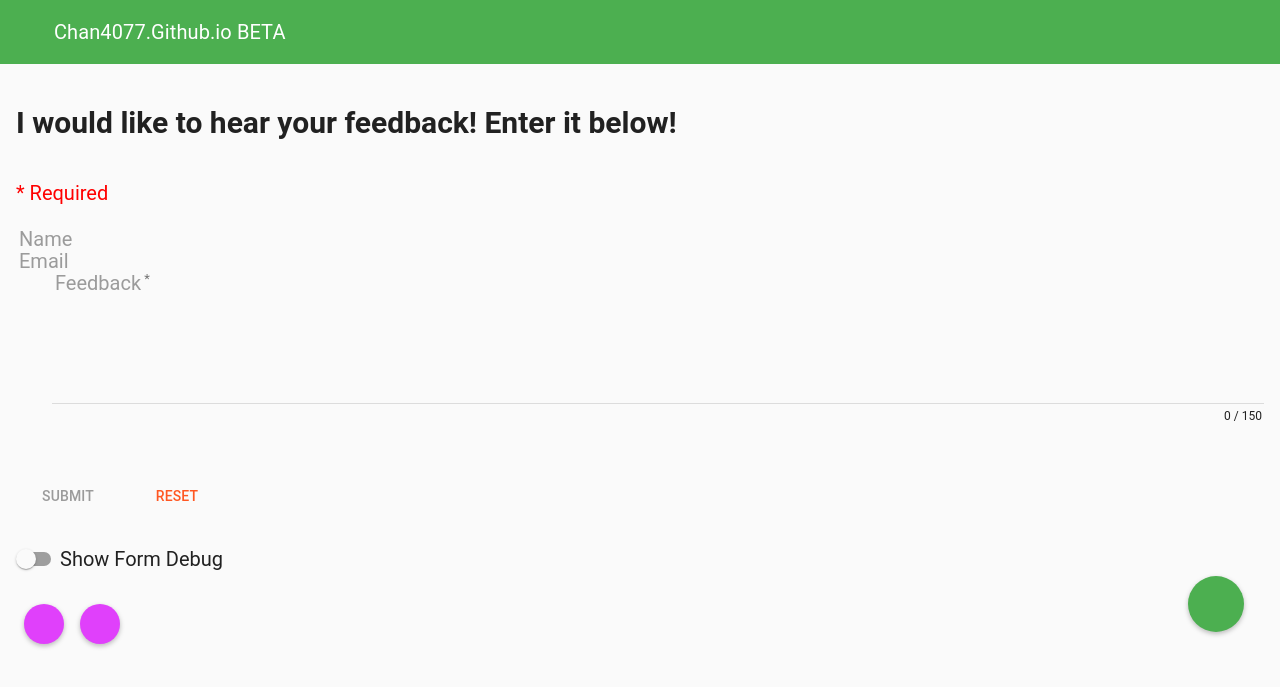
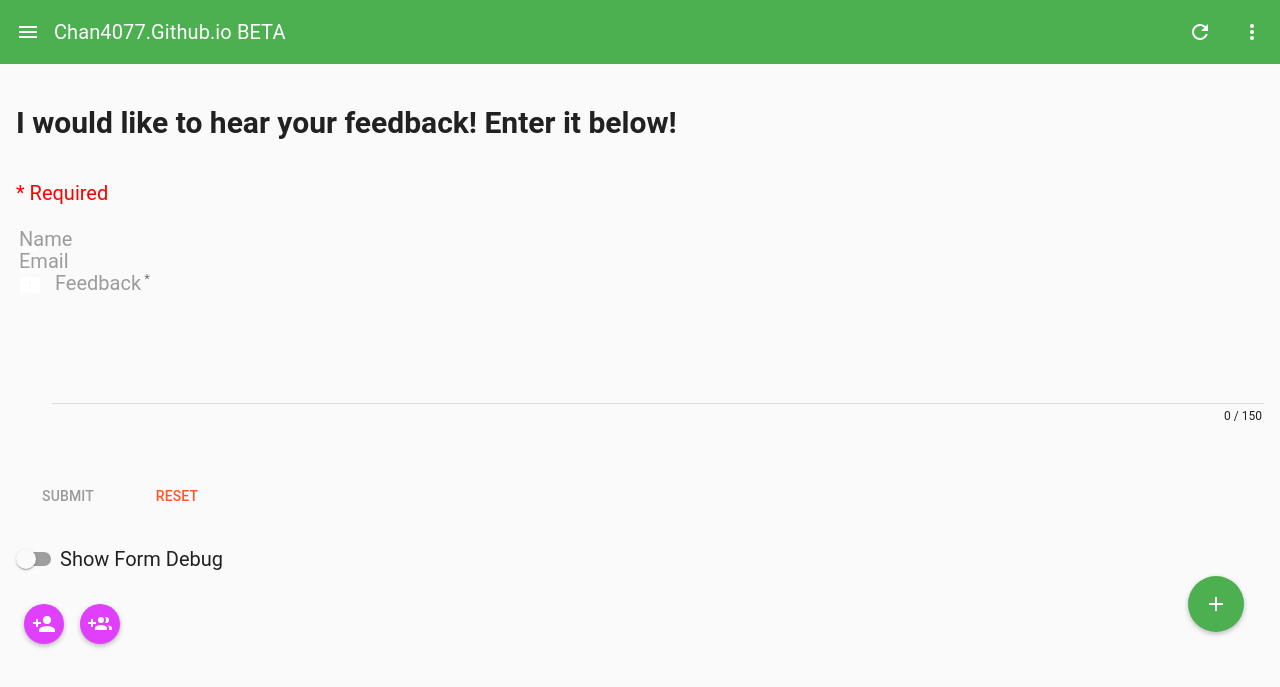
Before and after one commit to EdricChan03/edricchan03.github.io, a Jekyll site: the page angular/test.html, which Jekyll copies as it is, in a window 1280 px wide. Shown: the top 687 px of the page. Built offline with Jekyll 4.4.1, drawn with Linux system fonts in a browser that asks for light colours.

Commit message:
:checkered_flag: Revert back to md-svg-icon

```diff
--- a/angular/test.html
+++ b/angular/test.html
@@ -38,7 +38,7 @@
                     <md-tooltip>
                         SideNav
                     </md-tooltip>
-                    <md-icon md-font-icon="mdi-menu" aria-label="menu"></md-icon>
+                    <md-icon md-svg-icon="menu" aria-label="menu"></md-icon>
                 </md-button>
                 <h2 class="md-flex">
                     Chan4077.Github.io BETA
@@ -49,7 +49,7 @@
                     <md-tooltip>
                         Refresh
                     </md-tooltip>
-                    <md-icon md-font-icon="mdi-refresh" aria-label="refresh"></md-icon>
+                    <md-icon md-svg-icon="refresh" aria-label="refresh"></md-icon>
                 </md-button>
                 <!--mdMenu-->
                 <md-menu>
@@ -57,30 +57,30 @@
                         <md-tooltip>
                             More
                         </md-tooltip>
-                        <md-icon md-menu-origin md-font-icon="mdi-dots-vertical"></md-icon>
+                        <md-icon md-menu-origin md-svg-icon="dots-vertical"></md-icon>
                     </md-button>
                     <md-menu-content>
                         <md-menu-item>
                             <md-button ng-click="whats_new($event)">
-                                <md-icon md-font-icon="mdi-alert-octagon" md-menu-align-target></md-icon>
+                                <md-icon md-svg-icon="alert-octagon" md-menu-align-target></md-icon>
                                 What's New
                             </md-button>
                         </md-menu-item>
                         <md-menu-item>
                             <md-button ng-click="settings($event)">
-                                <md-icon md-font-icon="mdi-settings" md-menu-align-target></md-icon>
+                                <md-icon md-svg-icon="settings" md-menu-align-target></md-icon>
                                 Settings
                             </md-button>
                         </md-menu-item>
                         <md-menu-item>
                             <md-button ng-click="">
-                                <md-icon md-font-icon="mdi-alert" md-menu-align-target></md-icon>
+                                <md-icon md-svg-icon="alert" md-menu-align-target></md-icon>
                                 Report A Problem
                             </md-button>
                         </md-menu-item>
                         <md-menu-item>
                             <md-button ng-click="about_site()">
-                                <md-icon md-font-icon="mdi-help-circle-outline" md-menu-align-target></md-icon>
+                                <md-icon md-svg-icon="help-circle-outline" md-menu-align-target></md-icon>
                                 About This Site
                             </md-button>
                         </md-menu-item>
@@ -95,14 +95,14 @@
                 <br>
                 <md-input-container class="md-icon-float md-block">
                     <label>Name</label>
-                    <md-icon md-font-icon="mdi-account"></md-icon>
+                    <md-icon md-svg-icon="account"></md-icon>
                     <md-iconnput name="name" type="text" ng-model="feedback.name" md-autofocus required>
                     <div ng-messages="feedbackbeta.name.$error">
                         <div ng-message="required">This is required</div>
                     </div>
                 </md-input-container>
                 <md-input-container class="md-icon-float md-block">
-                    <md-icon md-font-icon="mdi-email"></md-icon>
+                    <md-icon md-svg-icon="email"></md-icon>
                     <label>Email</label>
                     <md-iconnput name="email" type="email" ng-model="feedback.email" required>
                     <div ng-messages="feedbackbeta.email.$error">
@@ -111,7 +111,7 @@
                 </md-input-container>
                 <md-input-container class="md-block">
                     <label>Feedback</label>
-                    <md-icon md-font-icon="mdi-message-alert"></md-icon>
+                    <md-icon md-svg-icon="message-alert"></md-icon>
                     <textarea name="feedback" ng-model="feedback.sendFeedback" required md-maxlength="150" rows="5"></textarea>
                     <div ng-messages="feedback.sendFeedback.$error">
                         <div ng-message="required">This is required</div>
@@ -143,17 +143,17 @@
             <md-fab-speed-dial md-direction="top" class="md-fling">
                 <md-fab-trigger>
                     <md-button aria-label="Add" class="md-fab md-primary md-fab-bottom-right">
-                        <md-icon md-font-icon="mdi-plus"></md-icon>
+                        <md-icon md-svg-icon="plus"></md-icon>
                     </md-button>
                 </md-fab-trigger>
 
                 <md-fab-actions>
                     <md-button aria-label="Add User" class="md-fab md-mini md-accent">
-                        <md-icon md-font-icon="mdi-account-plus"></md-icon>
+                        <md-icon md-svg-icon="account-plus"></md-icon>
                     </md-button>
 
                     <md-button aria-label="Add Group" class="md-fab md-mini md-accent">
-                        <md-icon md-font-icon="mdi-account-multiple-plus"></md-icon>
+                        <md-icon md-svg-icon="account-multiple-plus"></md-icon>
                     </md-button>
                 </md-fab-actions>
             </md-fab-speed-dial>
@@ -165,7 +165,7 @@
             <md-content class="md-default-theme">
                 <md-list>
                     <md-list-item class="md-2-line" ng-repeat="url in top" role="link" ng-href="{{ url.url }}" ng-click="openLeftMenu()">
-                        <md-icon aria-label="{{url.title}}" md-font-icon="mdi-{{url.icon}}"></md-icon>
+                        <md-icon aria-label="{{url.title}}" md-svg-icon="{{url.icon}}"></md-icon>
                         <div class="md-list-item-text">
                             <span class="md-body-2">{{url.title}}</span>
                         </div>
@@ -174,7 +174,7 @@
                     <md-divider></md-divider>
                     <md-subheader>Other</md-subheader>
                     <md-list-item class="md-2-line" ng-repeat="url in other" role="link" ng-href="{{url.url}}" ng-click="openLeftMenu()">
-                        <md-icon aria-label="{{url.title}}" md-font-icon="mdi-{{url.icon}}"></md-icon>
+                        <md-icon aria-label="{{url.title}}" md-svg-icon="{{url.icon}}"></md-icon>
                         <div class="md-list-item-text">
                             <span class="md-body-2">{{url.title}}</span>
                         </div>
@@ -183,7 +183,7 @@
                     <md-divider></md-divider>
                     <md-subheader>Made With</md-subheader>
                     <md-list-item class="md-2-line" ng-repeat="url in made" role="link" ng-href="{{url.url}}" ng-click="openLeftMenu()">
-                        <md-icon aria-label="{{url.title}}" md-font-icon="mdi-{{url.icon}}"></md-icon>
+                        <md-icon aria-label="{{url.title}}" md-svg-icon="{{url.icon}}"></md-icon>
                         <div class="md-list-item-text">
                             <span class="md-body-2">{{url.title}}</span>
                         </div>
```
